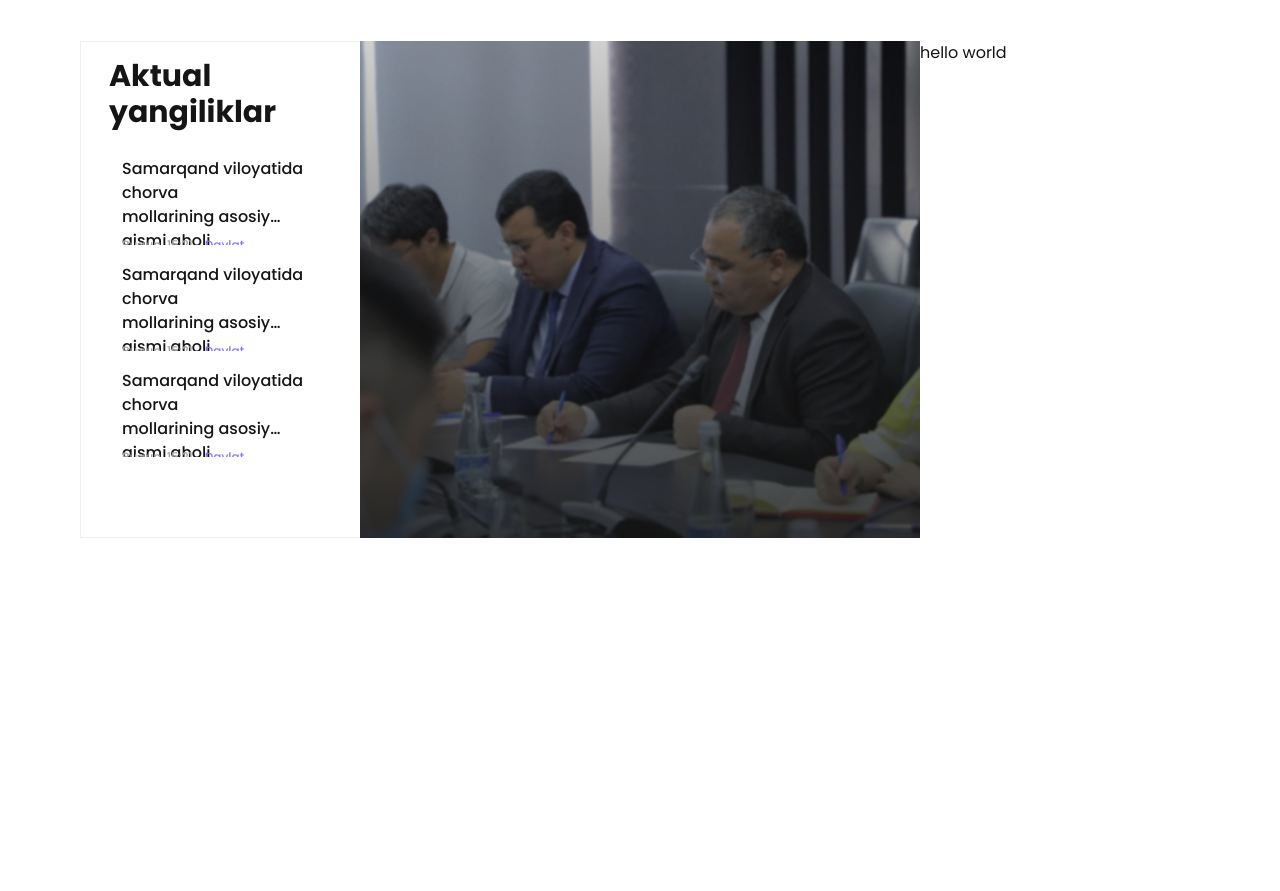
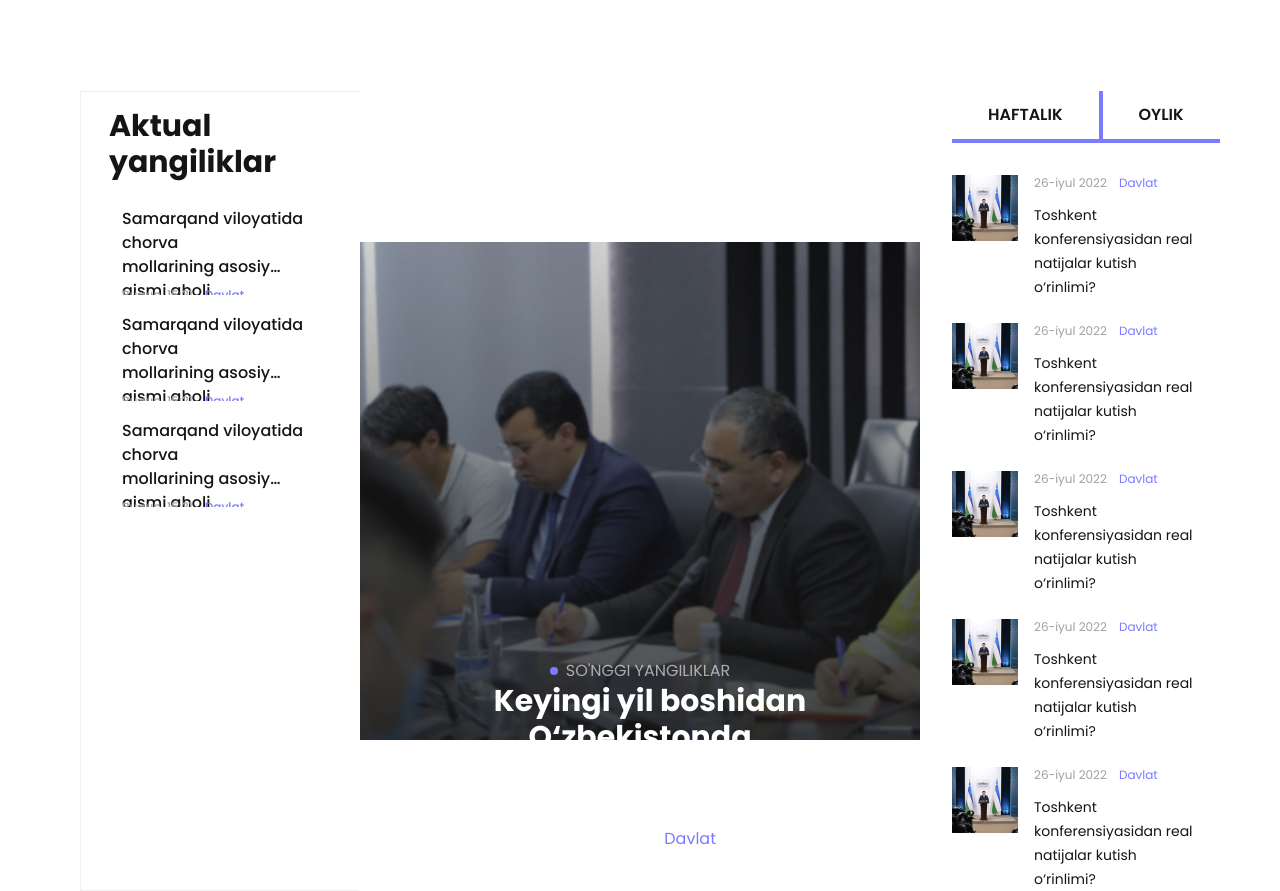
Before and after one commit to islom-pardaboyev/aksent-Full-Web-SIte, a plain HTML site: page index.html in a window 1280 px wide. Shown: the part 859-1750 px from the top of the page. Before the commit the page ends 1700 px from the top, so only its background shows below. Drawn offline with nearby package versions, Linux system fonts and the light colour scheme.

Commit message:
Updated File

```diff
--- a/index.html
+++ b/index.html
@@ -41,7 +41,7 @@
                 </select>
             </div>
         </div>
-        <div class="flex items-center justify-between">
+        <div class="flex hidden  items-center justify-between">
             <div class="flex items-center uppercase font-medium gap-6">
                 <a class="hover:text-purple duration-200" href="#">Siyosat</a>
                 <a class="hover:text-purple duration-200" href="#">Jamiyat</a>
@@ -62,7 +62,7 @@
         </div>
     </header>
 
-    <section class="bg-[url('/img/home-1.png')] bg-cover w-screen h-screen">
+    <section class="bg-[url('/img/home-1.png')] bg-center bg-cover w-screen h-screen">
         <div class="flex items-center justify-between px-[5rem] pt-[15%]">
             <div class="flex flex-col">
                 <p class="uppercase text-sm text-grey"><span class="text-purple">•</span> tezkor yangiliklar</p>
@@ -76,37 +76,42 @@
             <div class="flex flex-col items-center">
                 <div class="mb-12">
                     <p class="text-xs text-grey-100">Tahlil</p>
-                    <p class="my-2 font-bold">Davlat rahbari vazirlik, hokimlik va idoralar <br> bilan navbatdan
+                    <a href="#" class="hover:text-purple duration-300 my-2 font-bold">Davlat rahbari vazirlik, hokimlik
+                        va idoralar <br> bilan navbatdan
                         tashqari
                         yig‘ilishini o‘tkazdi
-                    </p>
+                    </a>
                     <p class="text-xs text-purple">Davlat</p>
                 </div>
                 <div class="mb-12">
                     <p class="text-xs text-grey-100">Tahlil</p>
-                    <p class="my-2 font-bold">Davlat rahbari vazirlik, hokimlik va idoralar <br> bilan navbatdan
+                    <a href="#" class="hover:text-purple duration-300 my-2 font-bold">Davlat rahbari vazirlik, hokimlik
+                        va idoralar <br> bilan navbatdan
                         tashqari
                         yig‘ilishini o‘tkazdi
-                    </p>
+                    </a>
                     <p class="text-xs text-purple">Davlat</p>
                 </div>
-                <div>
+                <div class="mb-12">
                     <p class="text-xs text-grey-100">Tahlil</p>
-                    <p class="my-2 font-bold">Davlat rahbari vazirlik, hokimlik va idoralar <br> bilan navbatdan
+                    <a href="#" class="hover:text-purple duration-300 my-2 font-bold">Davlat rahbari vazirlik, hokimlik
+                        va idoralar <br> bilan navbatdan
                         tashqari
                         yig‘ilishini o‘tkazdi
-                    </p>
+                    </a>
                     <p class="text-xs text-purple">Davlat</p>
                 </div>
             </div>
         </div>
 
         <div class="px-[5rem] mt-[100px] flex justify-between">
+            <a href="#">
                 <div class="relative">
                     <img src="./img/image 19.png" class="border border-white" alt="">
                     <div class="flex flex-col absolute bottom-4 px-4">
                         <p class="flex gap-2 text-xs mb-2">25 iyul 2021 <span class="text-purple">Sport</span></p>
-                    <p class="text-xs font-bold">19 yoshli Ulug‘bek Rashidov Olimpiya <br> finalida buyuk britaniyalik
+                        <p class="text-xs font-bold">19 yoshli Ulug‘bek Rashidov Olimpiya <br> finalida buyuk
+                            britaniyalik
                             raqibini
                             <br>
                             mag‘lubiyatga
@@ -114,11 +119,14 @@
                         </p>
                     </div>
                 </div>
+            </a>
+            <a href="#">
                 <div class="relative">
                     <img src="./img/image 19.png" class="border border-white" alt="">
                     <div class="flex flex-col absolute bottom-4 px-4">
                         <p class="flex gap-2 text-xs mb-2">25 iyul 2021 <span class="text-purple">Sport</span></p>
-                    <p class="text-xs font-bold">19 yoshli Ulug‘bek Rashidov Olimpiya <br> finalida buyuk britaniyalik
+                        <p class="text-xs font-bold">19 yoshli Ulug‘bek Rashidov Olimpiya <br> finalida buyuk
+                            britaniyalik
                             raqibini
                             <br>
                             mag‘lubiyatga
@@ -126,11 +134,14 @@
                         </p>
                     </div>
                 </div>
+            </a>
+            <a href="#">
                 <div class="relative">
                     <img src="./img/image 19.png" class="border border-white" alt="">
                     <div class="flex flex-col absolute bottom-4 px-4">
                         <p class="flex gap-2 text-xs mb-2">25 iyul 2021 <span class="text-purple">Sport</span></p>
-                    <p class="text-xs font-bold">19 yoshli Ulug‘bek Rashidov Olimpiya <br> finalida buyuk britaniyalik
+                        <p class="text-xs font-bold">19 yoshli Ulug‘bek Rashidov Olimpiya <br> finalida buyuk
+                            britaniyalik
                             raqibini
                             <br>
                             mag‘lubiyatga
@@ -138,11 +149,14 @@
                         </p>
                     </div>
                 </div>
+            </a>
+            <a href="#">
                 <div class="relative">
                     <img src="./img/image 19.png" class="border border-white" alt="">
                     <div class="flex flex-col absolute bottom-4 px-4">
                         <p class="flex gap-2 text-xs mb-2">25 iyul 2021 <span class="text-purple">Sport</span></p>
-                    <p class="text-xs font-bold">19 yoshli Ulug‘bek Rashidov Olimpiya <br> finalida buyuk britaniyalik
+                        <p class="text-xs font-bold">19 yoshli Ulug‘bek Rashidov Olimpiya <br> finalida buyuk
+                            britaniyalik
                             raqibini
                             <br>
                             mag‘lubiyatga
@@ -150,12 +164,14 @@
                         </p>
                     </div>
                 </div>
+            </a>
         </div>
     </section>
-    <section class="bg-white w-screen mt-[100px] text-black px-[5rem] h-screen">
+    <section class="bg-white w-screen mt-[150px] text-black px-[5rem] h-screen">
         <div class="grid grid-cols-12">
             <div class="col-span-3 h-full border border-r-transparent px-7 py-4 border-grey-300">
                 <p class="font-bold text-3xl mb-2.5">Aktual yangiliklar</p>
+                <a href="#">
                     <div
                         class="font-medium py-4 px-3 border-transparent hover:bg-grey-500 border duration-200 hover:border-purple line-clamp-3 overflow-hidden">
                         <p>Samarqand viloyatida chorva <br> mollarining asosiy qismi aholi <br> tomonidan
@@ -163,6 +179,8 @@
                         <p class="text-xs text-grey-400 flex gap-3 mt-2">Bugun, 15:21 <span
                                 class="text-purple">Davlat</span></p>
                     </div>
+                </a>
+                <a href="#">
                     <div
                         class="font-medium py-4 px-3 border-transparent hover:bg-grey-500 border duration-200 hover:border-purple line-clamp-3 overflow-hidden">
                         <p>Samarqand viloyatida chorva <br> mollarining asosiy qismi aholi <br> tomonidan
@@ -170,6 +188,8 @@
                         <p class="text-xs text-grey-400 flex gap-3 mt-2">Bugun, 15:21 <span
                                 class="text-purple">Davlat</span></p>
                     </div>
+                </a>
+                <a href="#">
                     <div
                         class="font-medium py-4 px-3 border-transparent hover:bg-grey-500 border duration-200 hover:border-purple line-clamp-3 overflow-hidden">
                         <p>Samarqand viloyatida chorva <br> mollarining asosiy qismi aholi <br> tomonidan
@@ -177,12 +197,80 @@
                         <p class="text-xs text-grey-400 flex gap-3 mt-2">Bugun, 15:21 <span
                                 class="text-purple">Davlat</span></p>
                     </div>
+                </a>
             </div>
-            <div class="col-span-6">
-                <img src="./img/home2.png" alt="">
+            <div class="col-span-6 relative flex flex-col items-center justify-center">
+                <img src="./img/home2.png" class="w-full" alt="">
+                <div class="absolute text-center bottom-10">
+                    <p class="uppercase text-grey-100 justify-center flex gap-2 items-center"><span
+                            class="block w-2 h-2 bg-purple rounded-full"></span>
+                        So'nggi yangiliklar</p>
+                    <a href="#" class="text-white hover:text-purple duration-300 font-bold text-3xl  pl-5">Keyingi
+                        yil boshidan
+                        O‘zbekistonda <br> koronavirusga
+                        qarshi dori ishlab
+                        <br>chiqarilishi kutilmoqda
+                    </a>
+                    <p class="text-grey-100">Bugun, 15:32 <a class="text-purple" href="#">Davlat</a></p>
                 </div>
-            <div class="col-span-3">
-                <p>hello world</p>
+            </div>
+            <div class="col-span-3 ml-8">
+                <div class="flex items-center mb-8 font-semibold justify-between">
+                    <p class="uppercase py-3 px-9 w-full border-b-4 border-r-4 border-purple">Haftalik</p>
+                    <p class="uppercase py-3 px-9 w-full border-b-4 border-purple">Oylik</p>
+                </div>
+                <div class="flex flex-col items-center justify-center gap-6">
+                    <div class="flex gap-4 group">
+                        <img src="./img/weekly.png" class="h-[66px] items-start" alt="">
+                        <div>
+                            <p class="flex text-xs mb-3 text-grey-400 gap-3">26-iyul 2022 <a href="#"
+                                    class="text-purple">Davlat</a></p>
+                            <a href="#" class="text-sm group-hover:text-purple duration-200">Toshkent konferensiyasidan
+                                real
+                                natijalar kutish o‘rinlimi?</a>
+                        </div>
+                    </div>
+                    <div class="flex gap-4 group">
+                        <img src="./img/weekly.png" class="h-[66px] items-start" alt="">
+                        <div>
+                            <p class="flex text-xs mb-3 text-grey-400 gap-3">26-iyul 2022 <a href="#"
+                                    class="text-purple">Davlat</a></p>
+                            <a href="#" class="text-sm group-hover:text-purple duration-200">Toshkent konferensiyasidan
+                                real
+                                natijalar kutish o‘rinlimi?</a>
+                        </div>
+                    </div>
+                    <div class="flex gap-4 group">
+                        <img src="./img/weekly.png" class="h-[66px] items-start" alt="">
+                        <div>
+                            <p class="flex text-xs mb-3 text-grey-400 gap-3">26-iyul 2022 <a href="#"
+                                    class="text-purple">Davlat</a></p>
+                            <a href="#" class="text-sm group-hover:text-purple duration-200">Toshkent konferensiyasidan
+                                real
+                                natijalar kutish o‘rinlimi?</a>
+                        </div>
+                    </div>
+                    <div class="flex gap-4 group">
+                        <img src="./img/weekly.png" class="h-[66px] items-start" alt="">
+                        <div>
+                            <p class="flex text-xs mb-3 text-grey-400 gap-3">26-iyul 2022 <a href="#"
+                                    class="text-purple">Davlat</a></p>
+                            <a href="#" class="text-sm group-hover:text-purple duration-200">Toshkent konferensiyasidan
+                                real
+                                natijalar kutish o‘rinlimi?</a>
+                        </div>
+                    </div>
+                    <div class="flex gap-4 group">
+                        <img src="./img/weekly.png" class="h-[66px] items-start" alt="">
+                        <div>
+                            <p class="flex text-xs mb-3 text-grey-400 gap-3">26-iyul 2022 <a href="#"
+                                    class="text-purple">Davlat</a></p>
+                            <a href="#" class="text-sm group-hover:text-purple duration-200">Toshkent konferensiyasidan
+                                real
+                                natijalar kutish o‘rinlimi?</a>
+                        </div>
+                    </div>
+                </div>
             </div>
         </div>
     </section>
```
Also changed, not shown: img/weekly.png (added). Lines whose indentation alone changed are shown as unchanged.
